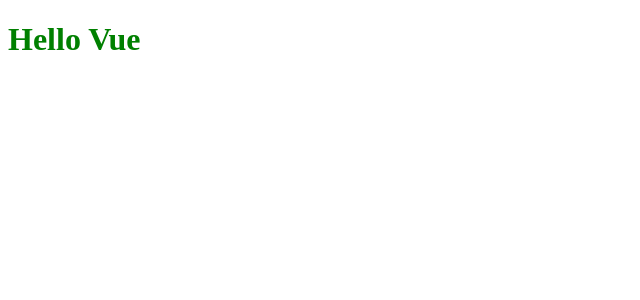
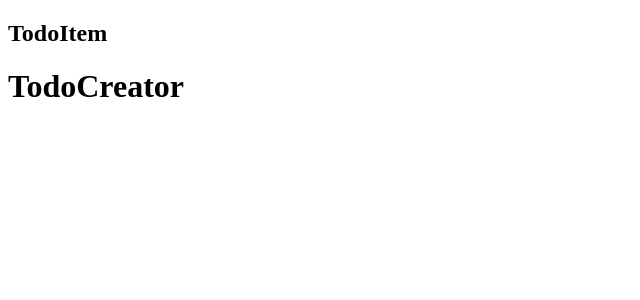
Before and after one commit to zeroaz2020/LGC__Vue-Todo-App, a Vue app: page / in a window 1280 px wide. Shown: the top 300 px of the page, without its empty margins (0-640 px from the left). Built offline with nearby package versions, Linux system fonts and the light colour scheme.

Commit message:
컴포넌트 생성 및 연결

```diff
--- a/App.vue
+++ b/App.vue
@@ -1,21 +1,16 @@
 <template>
-    <h1>{{ msg }}</h1>
+    <todo-app />
 </template>
 
 <script>
+import TodoApp from './components/TodoApp'
 export default {
-  data () {
-    return {
-      msg: 'Hello Vue'
-    }
+  components: {
+    TodoApp
   }
 }
 </script>
 
-<style lang="scss" scoped>
-    $color: green;
-    h1 {
-        color: $color;
-        display: flex;
-    }
+<style scoped>
+
 </style>
--- /dev/null
+++ b/components/TodoApp.vue
@@ -0,0 +1,22 @@
+<template>
+    <div>
+        <todo-item />
+        <todo-creator />
+    </div>
+</template>
+
+<script>
+    import TodoCreator from './TodoCreator'
+    import TodoItem from './TodoItem'
+
+    export default {
+        components: {
+            TodoCreator,
+            TodoItem
+        }
+    }
+</script>
+
+<style scoped>
+
+</style>
--- /dev/null
+++ b/components/TodoCreator.vue
@@ -0,0 +1,13 @@
+<template>
+    <h1>TodoCreator</h1>
+</template>
+
+<script>
+    export default {
+
+    }
+</script>
+
+<style scoped>
+
+</style>
--- /dev/null
+++ b/components/TodoItem.vue
@@ -0,0 +1,13 @@
+<template>
+    <h2>TodoItem</h2>
+</template>
+
+<script>
+    export default {
+
+    }
+</script>
+
+<style scoped>
+
+</style>
```
